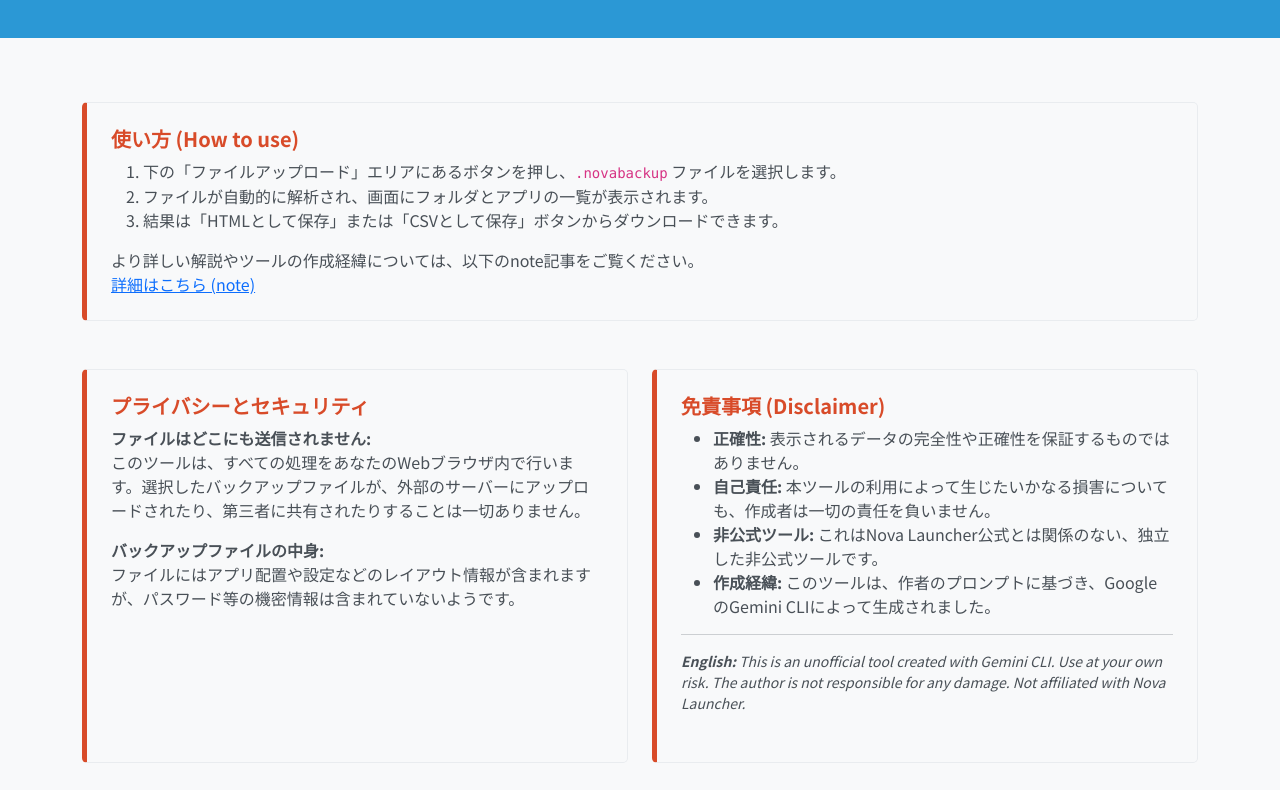
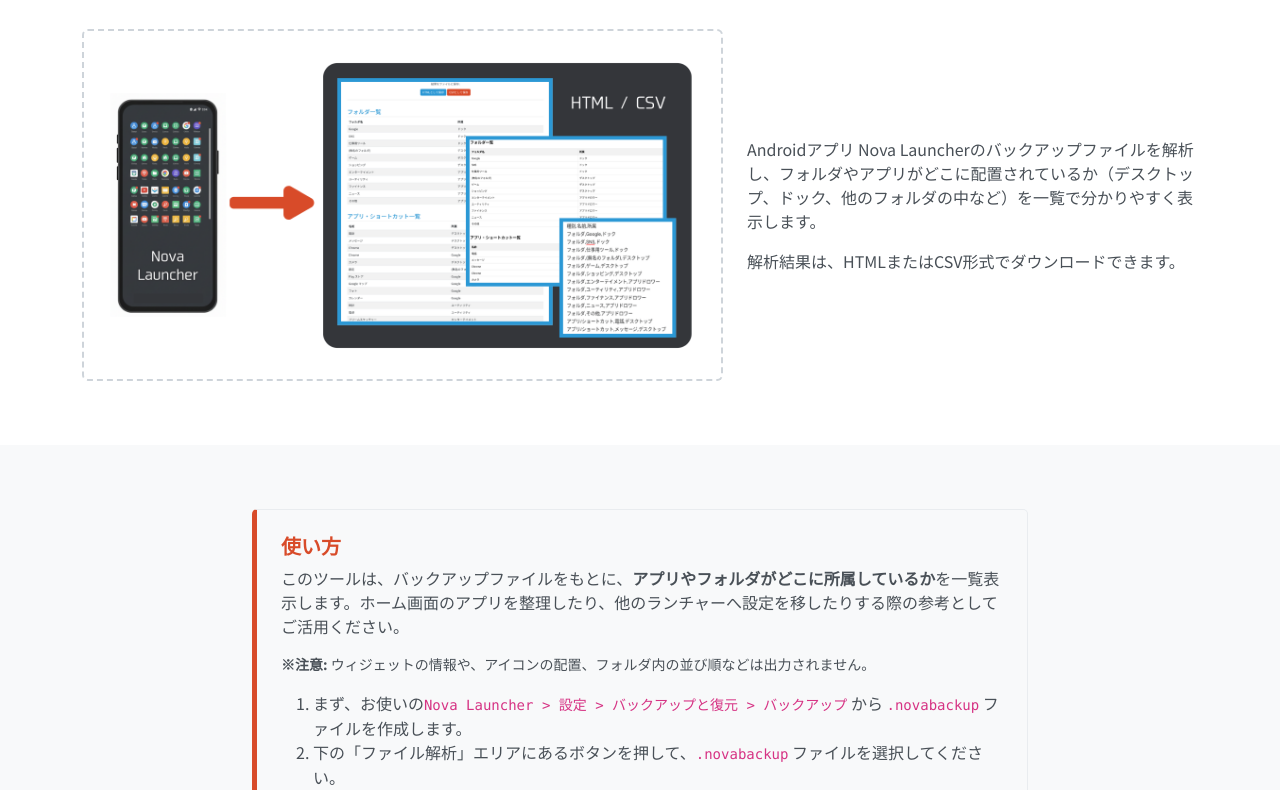
Before and after one commit to mbnns54/novabackupviewer, a plain HTML site: page index.html in a window 1280 px wide. Shown: the part 456-1246 px from the top of the page. Drawn offline with nearby package versions, Linux system fonts and the light colour scheme.

Commit message:
仮公開

```diff
--- a/index.html
+++ b/index.html
@@ -21,53 +21,75 @@
     <!-- Hero Section -->
     <header class="hero-section">
         <div class="container">
-            <h1 class="display-4">Nova Launcher<br>Backup Viewer<br>(非公式ツール)</h1>
-            <p class="lead">お使いのNova Launcherバックアップファイルを解析し、ホーム画面の構成を分かりやすく表示します。</p>
-            <p class="lead">解析結果は、HTMLまたはCSV形式でダウンロードできます。</p>
+            <h1 class="display-4">Nova Launcher <br class="d-md-none">Backup Viewer<br>(非公式ツール)</h1>
+
         </div>
     </header>
 
+    <!-- What it does Section -->
+    <section id="what-it-does" class="section">
+        <div class="container">
+            <h2 class="section-title text-center mb-5">このツールでできること</h2>
+            <div class="row align-items-center gy-4">
+                <div class="col-lg-7">
+                    <div class="sample-image-placeholder">
+                        <img src="image.png" alt="Nova Launcherバックアップ解析結果のサンプル画像" class="img-fluid">
+                    </div>
+                </div>
+                <div class="col-lg-5">
+                    <p>Androidアプリ Nova Launcherのバックアップファイルを解析し、フォルダやアプリがどこに配置されているか（デスクトップ、ドック、他のフォルダの中など）を一覧で分かりやすく表示します。</p>
+                    <p class="mb-0">解析結果は、HTMLまたはCSV形式でダウンロードできます。</p>
+                </div>
+            </div>
+        </div>
+    </section>
+
     <!-- Information Section -->
     <section id="information" class="section bg-light">
-        <div class="container">
-            <div class="row gy-4">
-                <div class="col-12">
+        <div class="container" style="max-width: 800px;">
             <div class="info-card">
-                        <h5>使い方 (How to use)</h5>
+                <h5>使い方</h5>
+                <p>
+                    このツールは、バックアップファイルをもとに、<strong>アプリやフォルダがどこに所属しているか</strong>を一覧表示します。ホーム画面のアプリを整理したり、他のランチャーへ設定を移したりする際の参考としてご活用ください。
+                </p>
+                <p class="small">
+                    <strong>※注意:</strong> ウィジェットの情報や、アイコンの配置、フォルダ内の並び順などは出力されません。
+                </p>
                 <ol>
-                            <li>下の「ファイルアップロード」エリアにあるボタンを押し、<code>.novabackup</code> ファイルを選択します。</li>
-                            <li>ファイルが自動的に解析され、画面にフォルダとアプリの一覧が表示されます。</li>
-                            <li>結果は「HTMLとして保存」または「CSVとして保存」ボタンからダウンロードできます。</li>
+                    <li>まず、お使いの<code>Nova Launcher > 設定 > バックアップと復元 > バックアップ</code> から <code>.novabackup</code> ファイルを作成します。</li>
+                    <li>下の「ファイル解析」エリアにあるボタンを押して、<code>.novabackup</code> ファイルを選択してください。</li>
+                    <li>解析が終わると、画面にフォルダとアプリの一覧が表示されます。また、結果をHTMLやCSV形式で保存できます。</li>
                 </ol>
-                        <p class="mb-0">より詳しい解説やツールの作成経緯については、以下のnote記事をご覧ください。<br>
-                           <a href="https://note.com/mubena_5454" target="_blank" rel="noopener noreferrer">詳細はこちら (note)</a>
+                <p class="mb-0">より詳しい解説やツールの作成経緯については、以下をご覧ください。<br>
+                   <a href="https://note.com/mubena_5454" target="_blank" rel="noopener noreferrer">マニュアル (note)</a>
                 </p>
             </div>
-                </div>
-                <div class="col-md-6">
-                    <div class="info-card h-100">
+            <div class="info-card">
                 <h5>プライバシーとセキュリティ</h5>
-                        <p><strong>ファイルはどこにも送信されません:</strong><br>
+                <p><strong>ファイルは外部に送信されません:</strong><br>
                     このツールは、すべての処理をあなたのWebブラウザ内で行います。選択したバックアップファイルが、外部のサーバーにアップロードされたり、第三者に共有されたりすることは一切ありません。</p>
                 <p class="mb-0"><strong>バックアップファイルの中身:</strong><br>
-                            ファイルにはアプリ配置や設定などのレイアウト情報が含まれますが、パスワード等の機密情報は含まれていないようです。</p>
+                    このツール作成のために解析した限りでは、.novabackup ファイルにはNova Launcherのバージョン、デバイスの機種名、アプリ配置や設定といったレイアウト情報が保存されていますが、パスワードのような個人情報や機密データ、また個人やデバイスを特定するような情報は含まれていません。</p>
             </div>
-                </div>
-                <div class="col-md-6">
-                    <div class="info-card h-100">
-                        <h5>免責事項 (Disclaimer)</h5>
+            <div class="info-card">
+                <h5>免責事項</h5>
                 <ul>
+                    <li><strong>非公式ツール:</strong> これはNova Launcher公式とは関係のない、独立した非公式ツールです。</li>
                     <li><strong>正確性:</strong> 表示されるデータの完全性や正確性を保証するものではありません。</li>
                     <li><strong>自己責任:</strong> 本ツールの利用によって生じたいかなる損害についても、作成者は一切の責任を負いません。</li>
-                            <li><strong>非公式ツール:</strong> これはNova Launcher公式とは関係のない、独立した非公式ツールです。</li>
                     <li><strong>作成経緯:</strong> このツールは、作者のプロンプトに基づき、GoogleのGemini CLIによって生成されました。</li>
+                    <li><strong>動作確認バージョン:</strong> 本ツールは Nova Launcher v8.0.18 で動作を確認しています。他のバージョンでは正しく動作しない可能性があります。</li>
                 </ul>
+                <hr>
+                <h5>不具合報告について</h5>
+                <p class="small mb-0">
+                    動作がおかしい、エラーが出るといった不具合報告は、<strong><a href="https://github.com/mbnns54/novabackupviewer/issues" target="_blank" rel="noopener noreferrer">GitHubリポジトリのIssuesページ</a></strong>へお願いします。再現手順などを詳しく書いてくれると助かります。<br>
+                    GitHubアカウントをお持ちでない場合は、<strong>ツールの紹介をしているnote記事のコメント欄</strong>にご連絡ください。
+                </p>
                 <hr>
                 <p class="small mb-0">
                     <em><strong>English:</strong> This is an unofficial tool created with Gemini CLI. Use at your own risk. The author is not responsible for any damage. Not affiliated with Nova Launcher.</em>
                 </p>
-                    </div>
-                </div>
             </div>
         </div>
     </section>
@@ -75,9 +97,9 @@
     <!-- Upload & Results Section -->
     <section id="main-content" class="section">
         <div class="container">
-            <h2 class="section-title">ファイルアップロード</h2>
+            <h2 class="section-title">ファイル解析</h2>
             <div class="upload-box">
-                <label for="backupFile" class="form-label">バックアップファイルを選択</label>
+                <label for="backupFile" class="form-label">.novabackup ファイルを選択</label>
                 <input class="form-control form-control-lg" type="file" id="backupFile" accept=".novabackup">
             </div>
 
@@ -102,7 +124,7 @@
 
     <!-- Footer -->
     <footer class="footer">
-        <p>Created with Gemini CLI</p>
+    <p>A project by <a href="https://github.com/mbnns54" target="_blank" rel="noopener noreferrer">mubena_5454</a>, generated with Gemini CLI.</p>
 </footer>
 
     <!-- JS Libraries -->
--- a/style.css
+++ b/style.css
@@ -58,6 +58,19 @@ body {
     font-weight: 600;
 }
 
+.sample-image-placeholder {
+    border: 2px dashed #ced4da;
+    padding: 1rem;
+    text-align: center;
+    background-color: #ffffff;
+    height: 100%;
+    display: flex;
+    align-items: center;
+    justify-content: center;
+    border-radius: .375rem;
+    min-height: 250px;
+}
+
 /* Bootstrap Overrides & Custom Buttons */
 .btn-primary {
     background-color: var(--primary-accent);
```
Also changed, not shown: image.png (added), 1 other file. Lines whose indentation alone changed are shown as unchanged.
